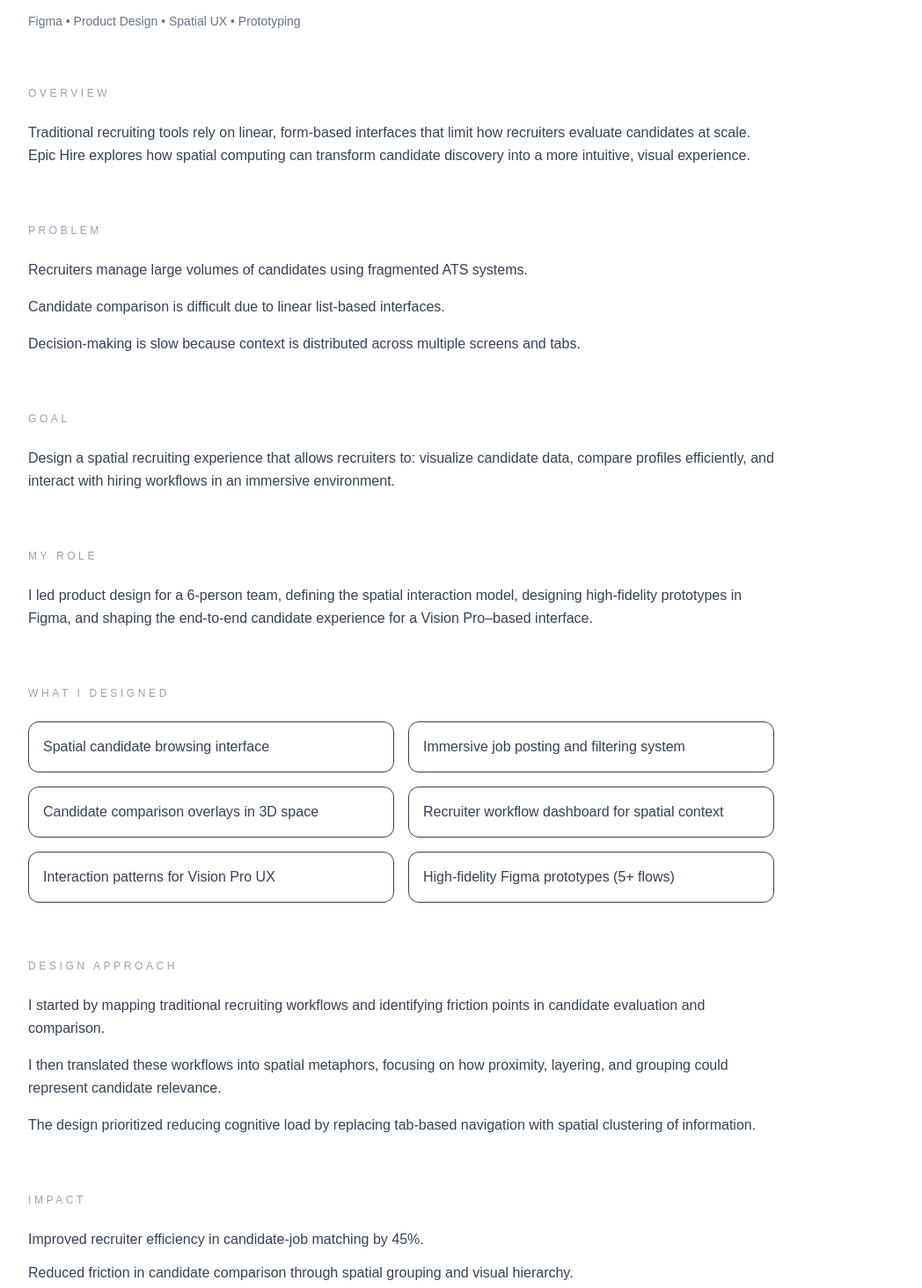
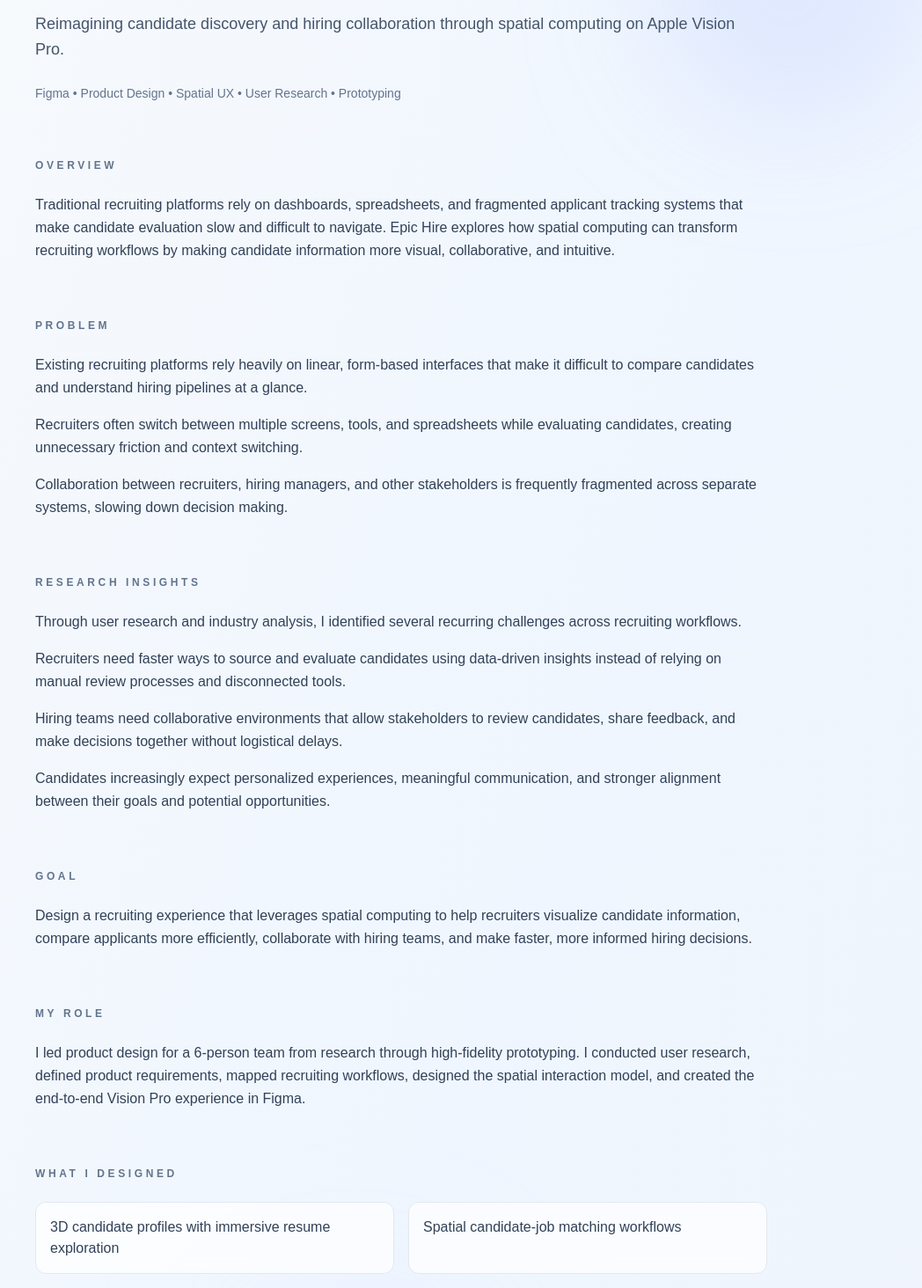
Before and after one commit to AvaVellozzi/ava-portfolio, a Next.js app: page /projects/epic-hire in a window 1280 px wide. Shown: the part 300-1764 px from the top of the page at 88% size, without its empty margins (184-1232 px from the left). Built offline with nearby package versions, Linux system fonts and the light colour scheme.

Commit message:
epic hire and resume aesthetic

```diff
--- a/app/projects/epic-hire/page.tsx
+++ b/app/projects/epic-hire/page.tsx
@@ -2,25 +2,28 @@
 
 export default function EpicHire() {
   return (
-    <main className="min-h-screen bg-white text-gray-900">
+    <main className="min-h-screen bg-gradient-to-br from-slate-50 via-blue-50 to-slate-100 text-gray-900 relative overflow-hidden">
+      {/* Animated gradient blobs */}
+      <div className="absolute top-10 right-10 w-80 h-80 bg-indigo-300 rounded-full mix-blend-multiply filter blur-3xl opacity-15 animate-pulse" />
+      <div className="absolute bottom-20 left-20 w-80 h-80 bg-blue-300 rounded-full mix-blend-multiply filter blur-3xl opacity-15 animate-pulse" />
+      <div className="absolute top-1/2 left-1/3 w-80 h-80 bg-purple-200 rounded-full mix-blend-multiply filter blur-3xl opacity-10" />
 
-      <div className="max-w-4xl mx-auto px-6 py-20">
+      <div className="max-w-4xl mx-auto px-8 py-24 relative z-10">
 
         {/* HEADER */}
         <header className="mb-16">
 
-          <h1 className="text-5xl font-semibold tracking-tight mb-4">
+          <h1 className="text-6xl font-bold tracking-tighter mb-4 bg-gradient-to-r from-slate-900 to-indigo-700 bg-clip-text text-transparent">
             Epic Hire — Vision Pro Recruiting
           </h1>
 
-          <p className="text-xl text-gray-600 leading-relaxed">
-            A spatial recruiting platform designed for Apple Vision Pro that
-            reimagines how recruiters explore candidates and manage hiring workflows
-            in immersive environments.
+          <p className="text-lg text-slate-600 leading-relaxed">
+            Reimagining candidate discovery and hiring collaboration through
+            spatial computing on Apple Vision Pro.
           </p>
 
-          <div className="mt-6 text-sm text-gray-500">
-            Figma • Product Design • Spatial UX • Prototyping
+          <div className="mt-6 text-sm text-slate-500">
+            Figma • Product Design • Spatial UX • User Research • Prototyping
           </div>
 
         </header>
@@ -28,15 +31,16 @@
         {/* OVERVIEW */}
         <section className="mb-16">
 
-          <h2 className="text-xs tracking-[0.3em] uppercase text-gray-400 mb-6">
+          <h2 className="text-xs tracking-[0.3em] uppercase text-slate-500 font-semibold mb-6">
             Overview
           </h2>
 
-          <p className="text-gray-700 leading-relaxed">
-            Traditional recruiting tools rely on linear, form-based interfaces that
-            limit how recruiters evaluate candidates at scale. Epic Hire explores how
-            spatial computing can transform candidate discovery into a more intuitive,
-            visual experience.
+          <p className="text-slate-700 leading-relaxed">
+            Traditional recruiting platforms rely on dashboards, spreadsheets,
+            and fragmented applicant tracking systems that make candidate
+            evaluation slow and difficult to navigate. Epic Hire explores how
+            spatial computing can transform recruiting workflows by making
+            candidate information more visual, collaborative, and intuitive.
           </p>
 
         </section>
@@ -44,22 +48,64 @@
         {/* PROBLEM */}
         <section className="mb-16">
 
-          <h2 className="text-xs tracking-[0.3em] uppercase text-gray-400 mb-6">
+          <h2 className="text-xs tracking-[0.3em] uppercase text-slate-500 font-semibold mb-6">
             Problem
           </h2>
 
-          <div className="space-y-4 text-gray-700 leading-relaxed">
+          <div className="space-y-4 text-slate-700 leading-relaxed">
 
             <p>
-              Recruiters manage large volumes of candidates using fragmented ATS systems.
+              Existing recruiting platforms rely heavily on linear, form-based
+              interfaces that make it difficult to compare candidates and
+              understand hiring pipelines at a glance.
             </p>
 
             <p>
-              Candidate comparison is difficult due to linear list-based interfaces.
+              Recruiters often switch between multiple screens, tools, and
+              spreadsheets while evaluating candidates, creating unnecessary
+              friction and context switching.
             </p>
 
             <p>
-              Decision-making is slow because context is distributed across multiple screens and tabs.
+              Collaboration between recruiters, hiring managers, and other
+              stakeholders is frequently fragmented across separate systems,
+              slowing down decision making.
+            </p>
+
+          </div>
+
+        </section>
+
+        {/* RESEARCH */}
+        <section className="mb-16">
+
+          <h2 className="text-xs tracking-[0.3em] uppercase text-slate-500 font-semibold mb-6">
+            Research Insights
+          </h2>
+
+          <div className="space-y-4 text-slate-700 leading-relaxed">
+
+            <p>
+              Through user research and industry analysis, I identified several
+              recurring challenges across recruiting workflows.
+            </p>
+
+            <p>
+              Recruiters need faster ways to source and evaluate candidates
+              using data-driven insights instead of relying on manual review
+              processes and disconnected tools.
+            </p>
+
+            <p>
+              Hiring teams need collaborative environments that allow
+              stakeholders to review candidates, share feedback, and make
+              decisions together without logistical delays.
+            </p>
+
+            <p>
+              Candidates increasingly expect personalized experiences,
+              meaningful communication, and stronger alignment between their
+              goals and potential opportunities.
             </p>
 
           </div>
@@ -69,29 +115,32 @@
         {/* GOAL */}
         <section className="mb-16">
 
-          <h2 className="text-xs tracking-[0.3em] uppercase text-gray-400 mb-6">
+          <h2 className="text-xs tracking-[0.3em] uppercase text-slate-500 font-semibold mb-6">
             Goal
           </h2>
 
-          <p className="text-gray-700 leading-relaxed">
-            Design a spatial recruiting experience that allows recruiters to:
-            visualize candidate data, compare profiles efficiently, and interact
-            with hiring workflows in an immersive environment.
+          <p className="text-slate-700 leading-relaxed">
+            Design a recruiting experience that leverages spatial computing to
+            help recruiters visualize candidate information, compare applicants
+            more efficiently, collaborate with hiring teams, and make faster,
+            more informed hiring decisions.
           </p>
 
         </section>
 
-        {/* MY ROLE */}
+        {/* ROLE */}
         <section className="mb-16">
 
-          <h2 className="text-xs tracking-[0.3em] uppercase text-gray-400 mb-6">
+          <h2 className="text-xs tracking-[0.3em] uppercase text-slate-500 font-semibold mb-6">
             My Role
           </h2>
 
-          <p className="text-gray-700 leading-relaxed">
-            I led product design for a 6-person team, defining the spatial interaction
-            model, designing high-fidelity prototypes in Figma, and shaping the end-to-end
-            candidate experience for a Vision Pro–based interface.
+          <p className="text-slate-700 leading-relaxed">
+            I led product design for a 6-person team from research through
+            high-fidelity prototyping. I conducted user research, defined
+            product requirements, mapped recruiting workflows, designed the
+            spatial interaction model, and created the end-to-end Vision Pro
+            experience in Figma.
           </p>
 
         </section>
@@ -99,62 +148,65 @@
         {/* WHAT I DESIGNED */}
         <section className="mb-16">
 
-          <h2 className="text-xs tracking-[0.3em] uppercase text-gray-400 mb-6">
+          <h2 className="text-xs tracking-[0.3em] uppercase text-slate-500 font-semibold mb-6">
             What I Designed
           </h2>
 
-          <div className="grid md:grid-cols-2 gap-4 text-gray-700">
+          <div className="grid md:grid-cols-2 gap-4 text-slate-700">
 
-            <div className="p-4 border rounded-xl">
-              Spatial candidate browsing interface
+            <div className="p-4 border border-slate-200 rounded-xl bg-white/70 backdrop-blur-sm hover:bg-white hover:border-indigo-300 transition-all duration-300">
+              3D candidate profiles with immersive resume exploration
             </div>
 
-            <div className="p-4 border rounded-xl">
-              Immersive job posting and filtering system
+            <div className="p-4 border border-slate-200 rounded-xl bg-white/70 backdrop-blur-sm hover:bg-white hover:border-indigo-300 transition-all duration-300">
+              Spatial candidate-job matching workflows
             </div>
 
-            <div className="p-4 border rounded-xl">
-              Candidate comparison overlays in 3D space
+            <div className="p-4 border border-slate-200 rounded-xl bg-white/70 backdrop-blur-sm hover:bg-white hover:border-indigo-300 transition-all duration-300">
+              Data visualization dashboard for recruiting insights
             </div>
 
-            <div className="p-4 border rounded-xl">
-              Recruiter workflow dashboard for spatial context
+            <div className="p-4 border border-slate-200 rounded-xl bg-white/70 backdrop-blur-sm hover:bg-white hover:border-indigo-300 transition-all duration-300">
+              Collaborative review table for hiring teams
             </div>
 
-            <div className="p-4 border rounded-xl">
-              Interaction patterns for Vision Pro UX
+            <div className="p-4 border border-slate-200 rounded-xl bg-white/70 backdrop-blur-sm hover:bg-white hover:border-indigo-300 transition-all duration-300">
+              Real-time feedback and evaluation workflows
             </div>
 
-            <div className="p-4 border rounded-xl">
-              High-fidelity Figma prototypes (5+ flows)
+            <div className="p-4 border border-slate-200 rounded-xl bg-white/70 backdrop-blur-sm hover:bg-white hover:border-indigo-300 transition-all duration-300">
+              High-fidelity Vision Pro prototypes across 5+ user flows
             </div>
 
           </div>
 
         </section>
 
-        {/* DESIGN THINKING */}
+        {/* SPATIAL DESIGN PRINCIPLES */}
         <section className="mb-16">
 
-          <h2 className="text-xs tracking-[0.3em] uppercase text-gray-400 mb-6">
-            Design Approach
+          <h2 className="text-xs tracking-[0.3em] uppercase text-slate-500 font-semibold mb-6">
+            Spatial Design Principles
           </h2>
 
-          <div className="space-y-4 text-gray-700 leading-relaxed">
+          <div className="space-y-4 text-slate-700 leading-relaxed">
 
             <p>
-              I started by mapping traditional recruiting workflows and identifying
-              friction points in candidate evaluation and comparison.
+              One of the biggest design challenges was determining what
+              information should occupy physical space and what should remain
+              contextual.
             </p>
 
             <p>
-              I then translated these workflows into spatial metaphors, focusing on how
-              proximity, layering, and grouping could represent candidate relevance.
+              I used proximity to communicate candidate relevance, grouping to
+              organize hiring workflows, and layering to reveal additional
+              information without overwhelming recruiters.
             </p>
 
             <p>
-              The design prioritized reducing cognitive load by replacing tab-based navigation
-              with spatial clustering of information.
+              The goal was not simply to make recruiting three-dimensional, but
+              to use spatial computing to reduce cognitive load and make complex
+              hiring decisions easier to understand.
             </p>
 
           </div>
@@ -164,22 +216,30 @@
         {/* IMPACT */}
         <section className="mb-16">
 
-          <h2 className="text-xs tracking-[0.3em] uppercase text-gray-400 mb-6">
+          <h2 className="text-xs tracking-[0.3em] uppercase text-slate-500 font-semibold mb-6">
             Impact
           </h2>
 
-          <div className="space-y-3 text-gray-700 leading-relaxed">
+          <div className="space-y-3 text-slate-700 leading-relaxed">
 
             <p>
-              Improved recruiter efficiency in candidate-job matching by <span className="font-medium">45%</span>.
+              Improved recruiter efficiency in candidate-job matching by
+              <span className="font-medium"> 45%</span>.
             </p>
 
             <p>
-              Reduced friction in candidate comparison through spatial grouping and visual hierarchy.
+              Demonstrated how spatial computing can reduce friction in
+              candidate comparison and hiring decision-making.
             </p>
 
             <p>
-              Helped validate spatial UX patterns for recruiting workflows in emerging AR/VR environments.
+              Created a framework for applying Vision Pro interaction patterns
+              to enterprise recruiting workflows.
+            </p>
+
+            <p>
+              Led a multidisciplinary team of six through research, concept
+              development, prototyping, and final presentation.
             </p>
 
           </div>
@@ -189,11 +249,11 @@
         {/* PROTOTYPE DECK */}
         <section className="mb-16">
 
-        <h2 className="text-xs tracking-[0.3em] uppercase text-gray-400 mb-6">
+          <h2 className="text-xs tracking-[0.3em] uppercase text-slate-500 font-semibold mb-6">
             Prototype Deck
           </h2>
 
-        <div className="border rounded-2xl overflow-hidden bg-gray-50">
+          <div className="border border-slate-200 rounded-2xl overflow-hidden bg-white/70 backdrop-blur-sm shadow-lg">
 
             <iframe
               src="/epic-hire-deck.pdf"
@@ -206,7 +266,7 @@
             href="/epic-hire-deck.pdf"
             target="_blank"
             rel="noopener noreferrer"
-            className="inline-block mt-4 text-sm text-blue-600 hover:underline"
+            className="inline-block mt-4 text-sm text-indigo-600 hover:text-indigo-700 transition"
           >
             Open full deck →
           </a>
--- a/app/resume/page.tsx
+++ b/app/resume/page.tsx
@@ -1,10 +1,19 @@
 export default function ResumePage() {
   return (
-    <main className="max-w-4xl mx-auto p-10">
-      <iframe
-        src="/AvaVellozziResume.pdf"
-        className="w-full h-screen border rounded-lg"
-      />
+    <main className="min-h-screen bg-gradient-to-br from-slate-50 via-blue-50 to-slate-100 relative overflow-hidden">
+      {/* Animated gradient blobs */}
+      <div className="absolute top-10 right-10 w-80 h-80 bg-indigo-300 rounded-full mix-blend-multiply filter blur-3xl opacity-15 animate-pulse" />
+      <div className="absolute bottom-20 left-20 w-80 h-80 bg-blue-300 rounded-full mix-blend-multiply filter blur-3xl opacity-15 animate-pulse" />
+      <div className="absolute top-1/2 left-1/3 w-80 h-80 bg-purple-200 rounded-full mix-blend-multiply filter blur-3xl opacity-10" />
+
+      <div className="max-w-4xl mx-auto px-8 py-24 relative z-10">
+        <div className="border border-slate-200 rounded-2xl overflow-hidden bg-white/70 backdrop-blur-sm shadow-lg hover:shadow-xl transition-shadow duration-300">
+          <iframe
+            src="/AvaVellozziResume.pdf"
+            className="w-full h-screen"
+          />
+        </div>
+      </div>
     </main>
   );
 }
```
Lines whose indentation alone changed are shown as unchanged.
